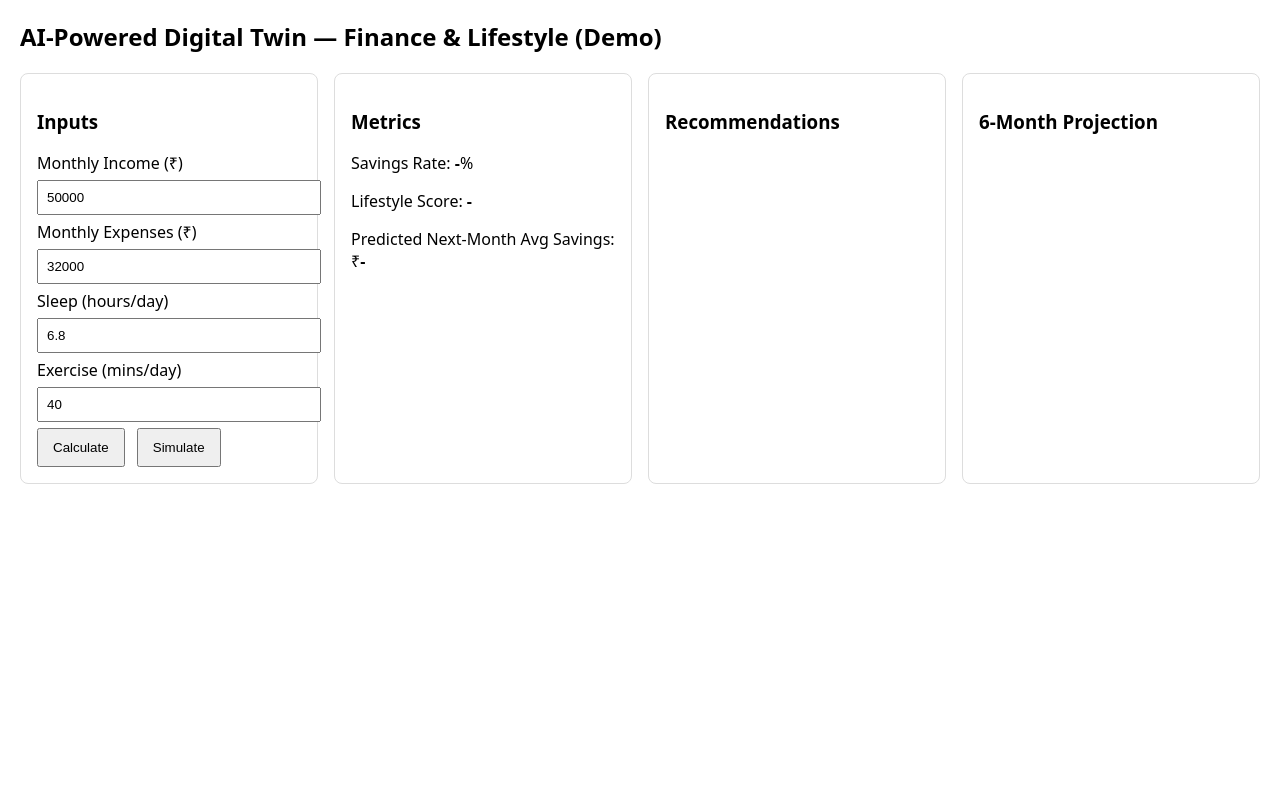
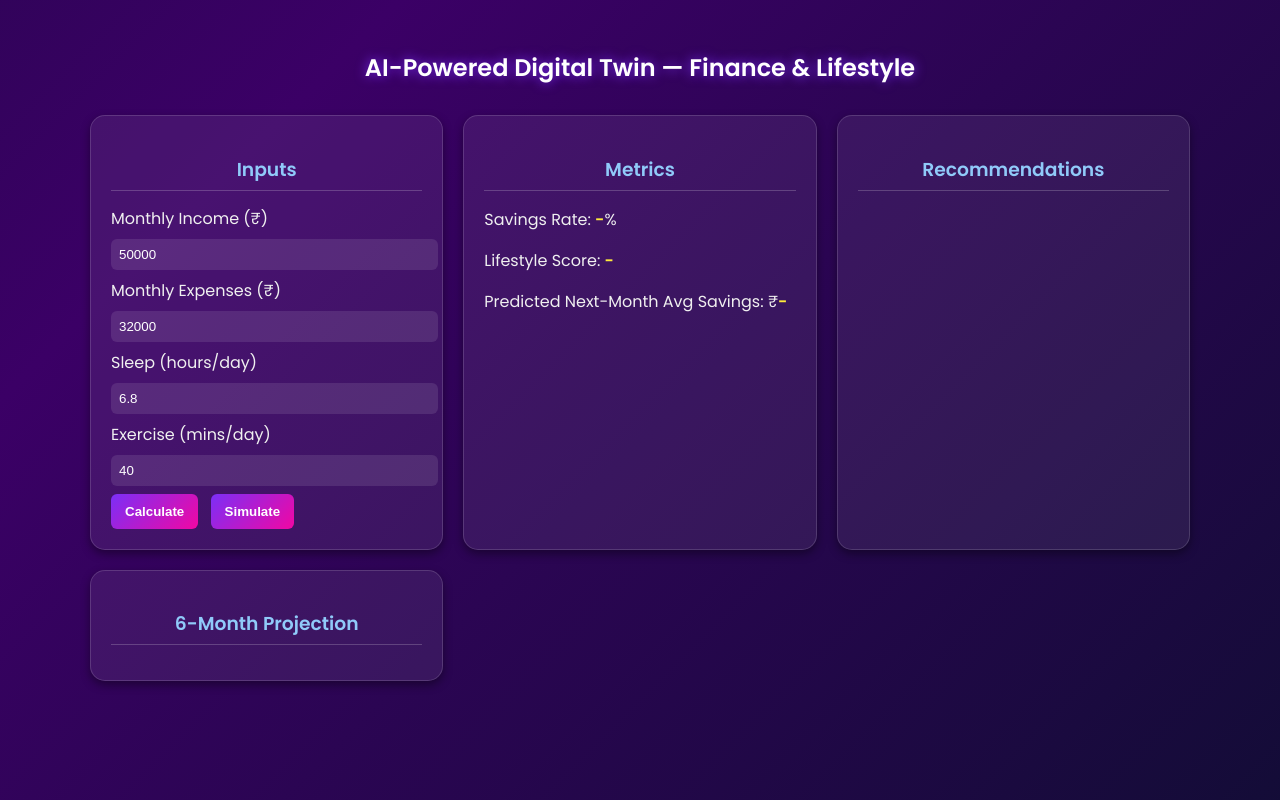
Before and after one commit to praneeth7321/digital-twin-demo-new, a plain HTML site: page static/index.html in a window 1280 px wide. Drawn offline with Linux system fonts and the light colour scheme.

Commit message:
Updated app.py and index.html with latest changes

```diff
--- a/static/index.html
+++ b/static/index.html
@@ -1,20 +1,106 @@
 <!doctype html>
-<html>
+<html lang="en">
 <head>
   <meta charset="utf-8">
-  <title>AI Digital Twin Demo</title>
+  <title>AI Digital Twin – Finance & Lifestyle</title>
   <meta name="viewport" content="width=device-width, initial-scale=1">
+  <link href="https://fonts.googleapis.com/css2?family=Poppins:wght@400;600&display=swap" rel="stylesheet">
+
   <style>
-    body { font-family: system-ui, Arial; margin: 20px; }
-    .grid { display: grid; grid-template-columns: repeat(auto-fit, minmax(260px, 1fr)); gap: 16px; }
-    .card { border: 1px solid #ddd; border-radius: 8px; padding: 16px; }
-    input { width: 100%; padding: 8px; margin: 6px 0; }
-    button { padding: 10px 14px; margin-right: 8px; }
-    ul { margin: 8px 0; padding-left: 18px; }
+    body {
+      font-family: 'Poppins', sans-serif;
+      background: linear-gradient(135deg, #0a0f2c, #3b0066, #0a0f2c);
+      color: #f0f0f0;
+      margin: 0;
+      padding: 30px;
+      background-attachment: fixed;
+      background-size: 200% 200%;
+      animation: gradientMove 10s ease infinite;
+    }
+
+    @keyframes gradientMove {
+      0% { background-position: 0% 50%; }
+      50% { background-position: 100% 50%; }
+      100% { background-position: 0% 50%; }
+    }
+
+    h2 {
+      text-align: center;
+      margin-bottom: 30px;
+      color: #fff;
+      text-shadow: 0 0 12px #7b2ff7;
+      font-weight: 600;
+    }
+
+    .grid {
+      display: grid;
+      grid-template-columns: repeat(auto-fit, minmax(270px, 1fr));
+      gap: 20px;
+      max-width: 1100px;
+      margin: auto;
+    }
+
+    .card {
+      background: rgba(255, 255, 255, 0.07);
+      border: 1px solid rgba(255, 255, 255, 0.15);
+      border-radius: 15px;
+      padding: 20px;
+      box-shadow: 0 4px 10px rgba(0, 0, 0, 0.4);
+      transition: 0.3s ease;
+    }
+
+    .card:hover {
+      transform: translateY(-4px);
+      box-shadow: 0 8px 18px rgba(123, 47, 247, 0.3);
+    }
+
+    h3 {
+      color: #90caf9;
+      text-align: center;
+      border-bottom: 1px solid rgba(255, 255, 255, 0.2);
+      padding-bottom: 6px;
+      margin-bottom: 15px;
+    }
+
+    input {
+      width: 100%;
+      padding: 8px;
+      margin: 8px 0;
+      border-radius: 6px;
+      border: none;
+      background: rgba(255, 255, 255, 0.1);
+      color: #fff;
+    }
+
+    button {
+      padding: 10px 14px;
+      margin-right: 8px;
+      border: none;
+      border-radius: 6px;
+      background: linear-gradient(135deg, #7b2ff7, #f107a3);
+      color: #fff;
+      font-weight: 600;
+      cursor: pointer;
+      transition: 0.3s ease;
+    }
+
+    button:hover {
+      transform: scale(1.05);
+      background: linear-gradient(135deg, #f107a3, #7b2ff7);
+    }
+
+    ul {
+      margin: 10px 0;
+      padding-left: 20px;
+      color: #e0e0e0;
+    }
+
+    b { color: #ffeb3b; }
   </style>
 </head>
+
 <body>
-  <h2>AI-Powered Digital Twin — Finance & Lifestyle (Demo)</h2>
+  <h2>AI-Powered Digital Twin — Finance & Lifestyle</h2>
 
   <div class="grid">
     <div class="card">
@@ -73,7 +159,9 @@
       const recs = document.getElementById("recs");
       recs.innerHTML = "";
       data.recommendations.forEach(r => {
-        const li = document.createElement("li"); li.textContent = r; recs.appendChild(li);
+        const li = document.createElement("li");
+        li.textContent = r;
+        recs.appendChild(li);
       });
     };
 
@@ -85,7 +173,9 @@
       const proj = document.getElementById("proj");
       proj.innerHTML = "";
       data.projection.forEach(([m, v]) => {
-        const li = document.createElement("li"); li.textContent = `${m}: ₹${v.toLocaleString()}`; proj.appendChild(li);
+        const li = document.createElement("li");
+        li.textContent = `${m}: ₹${v.toLocaleString()}`;
+        proj.appendChild(li);
       });
     };
   </script>
```
Also changed, not shown: 1 other file.
